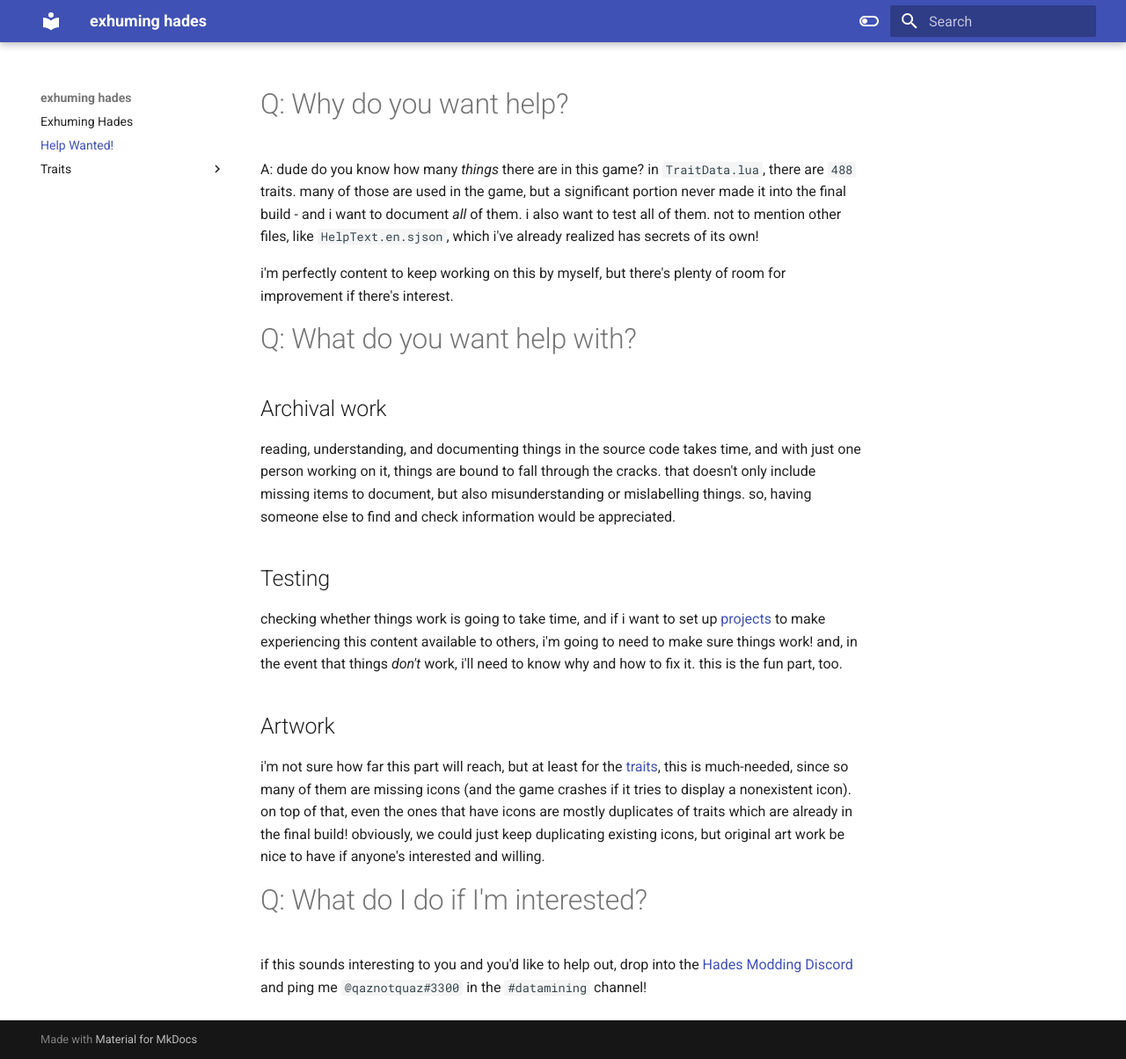
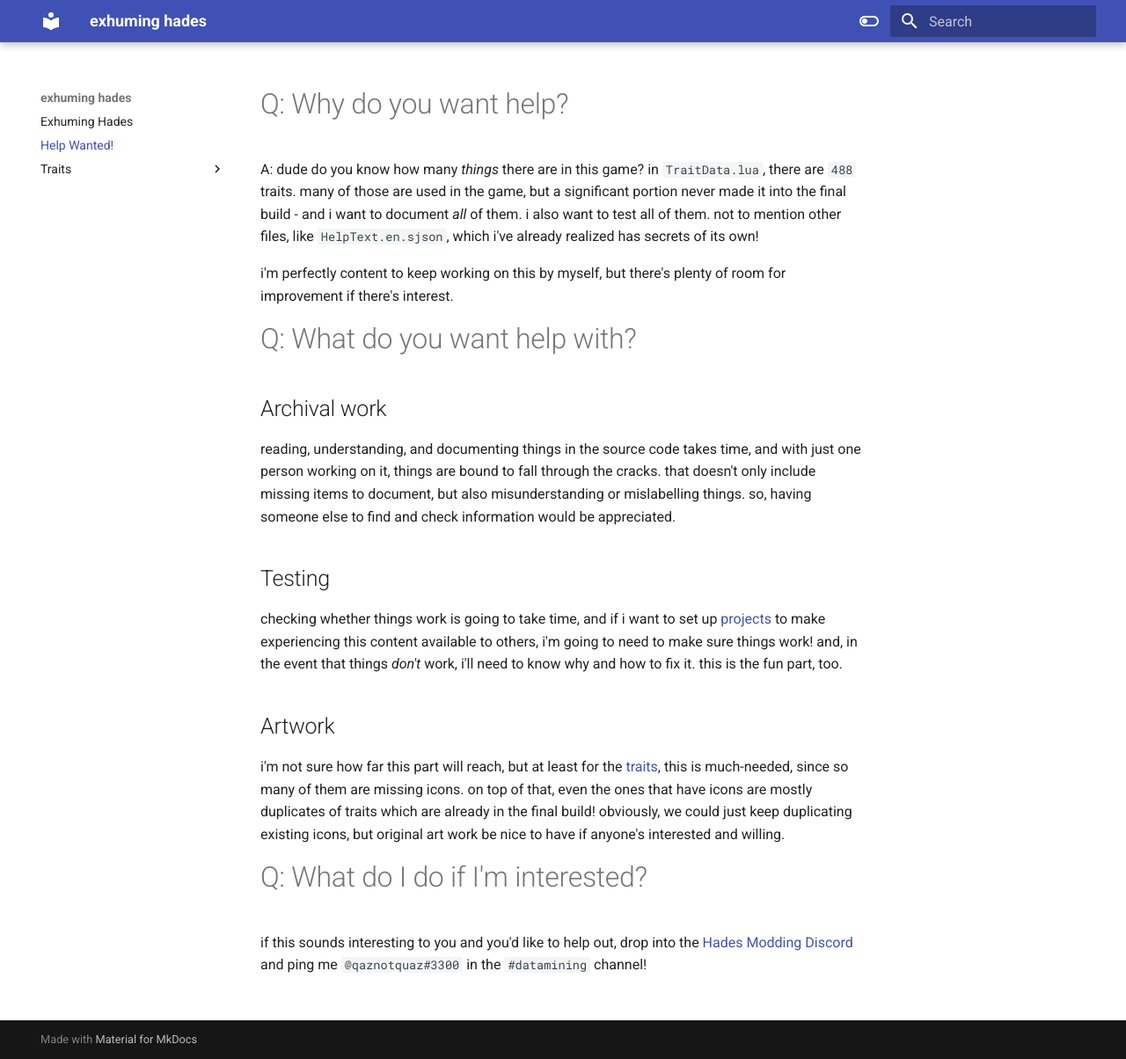
Before and after one commit to qaznotquaz/exhume-hades, an MkDocs documentation site: the page built from docs/help wanted.md, in a window 1280 px wide and 1204 px high. Shown: the whole window at 88% size. Built offline with MkDocs 1.6.1 and Material for MkDocs 9.7.7, drawn with Linux system fonts in a browser that asks for light colours.

Commit message:
i guess that was a lie

```diff
--- a/docs/help wanted.md
+++ b/docs/help wanted.md
@@ -15,7 +15,7 @@
 checking whether things work is going to take time, and if i want to set up [projects](traits/ExhumedTraits%20mod/readme.md) to make experiencing this content available to others, i'm going to need to make sure things work! and, in the event that things *don't* work, i'll need to know why and how to fix it. this is the fun part, too.
 
 ## Artwork
-i'm not sure how far this part will reach, but at least for the [traits](traits/list/traitData_alphabetical.md), this is much-needed, since so many of them are missing icons (and the game crashes if it tries to display a nonexistent icon). on top of that, even the ones that have icons are mostly duplicates of traits which are already in the final build! obviously, we could just keep duplicating existing icons, but original art work be nice to have if anyone's interested and willing.
+i'm not sure how far this part will reach, but at least for the [traits](traits/list/traitData_alphabetical.md), this is much-needed, since so many of them are missing icons. on top of that, even the ones that have icons are mostly duplicates of traits which are already in the final build! obviously, we could just keep duplicating existing icons, but original art work be nice to have if anyone's interested and willing.
 
 # Q: What do I do if I'm interested?
 if this sounds interesting to you and you'd like to help out, drop into the [Hades Modding Discord](https://discord.gg/KuMbyrN) and ping me `@qaznotquaz#3300` in the `#datamining` channel!
```
Also changed, not shown: docs/traits/traitData_alphabetical.md (+0 -1 lines).
